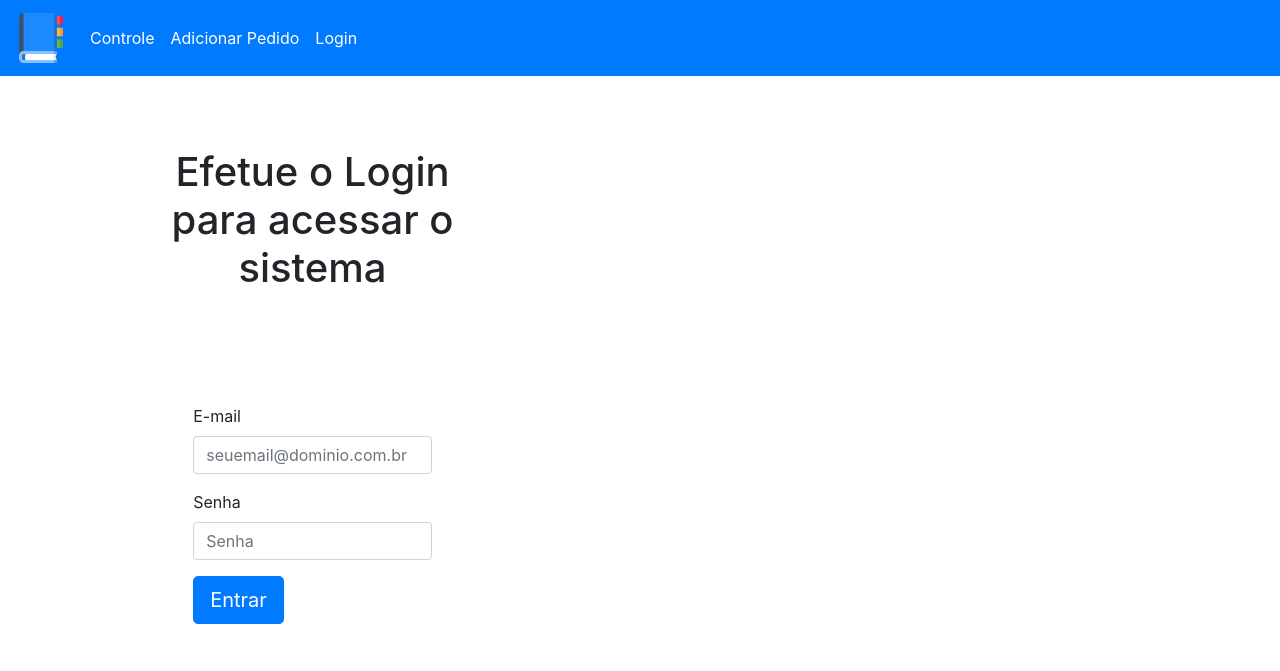
After one commit to KalilFarias/stock_control, a PHP site: page /login.php in a window 1280 px wide. The commit adds this page. Shown: the top 671 px of the page. Run offline with PHP 8.4, Linux system fonts and the light colour scheme; data comes from the database, SQL or seed files in the repository; both versions use the stored data as it was after the commit.

Commit message:
criado login e tabelas usuario e sessão

```diff
--- a/config/process.php
+++ b/config/process.php
@@ -86,6 +86,62 @@
         echo "Erro: $error";
       }
 
+      // Logar usuário
+    } else if($data["type"] === "login") {
+      $email = $data["email"];
+      $senha = $data["senha"];
+
+      $query = "SELECT id, nome, email, senha FROM usuarios WHERE email = '$email'";
+      $cliente_login = $conn->prepare($query);
+
+      try {
+
+        $cliente_login->execute();
+        $cliente_login = $cliente_login->fetch(PDO::FETCH_ASSOC);
+        #$_SESSION["msg"] = "Devolução concluida com sucesso!";
+
+      } catch(PDOException $e) {
+        // erro na conexão
+        $error = $e->getMessage();
+        echo "Erro: $error";
+      }
+
+      if(!empty($cliente_login)) {
+        #Verifica se a senha confere
+            if(password_verify($senha,$cliente_login['senha'])){ #A senha confere
+
+                #Criar um token a partir de um HEX aleatório
+                $token_sessao = bin2hex(random_bytes(32));
+
+                #Inserir o token no Banco
+                $sql = "INSERT INTO sessoes (id, usuario_id, token, data_criacao) VALUES (NULL, '$cliente_login[id]','$token_sessao',NOW())";
+                $registrar_token = $conn->prepare($sql);
+                $registrar_token->execute();
+
+                #Armazenar o token de sessão como um cookie
+                setcookie('token_sessao',$token_sessao, time() + 3600, 'tataru-cafe');
+                $_SESSION['user_id'] = $cliente_login['id'];
+                $_SESSION['user_name'] = $cliente_login['nome'];
+                #echo 'Usuário logado';
+
+            } else { #A senha não confere
+                #echo 'Senha incorreta';
+                $_SESSION["msg"] = "Senha não confere";
+                ?>
+                <div class="alert alert-danger col-7 mx-auto" role="alert">
+                    Usuário ou senha incorretos
+                </div>
+            <?php }
+        } else {
+            #echo "Usuário não encontrado";
+            $_SESSION["msg"] = "Usuário não encontrado";
+            ?>
+                <div class="alert alert-danger col-7 mx-auto" role="alert">
+                    Usuário ou senha incorretos
+                </div>
+            <?php
+        }
+
     }
 
     // Redirect HOME
--- /dev/null
+++ b/login.php
@@ -0,0 +1,28 @@
+<?php
+  include_once("templates/header.php");
+?>
+
+    <div class="row align-items-center mb-5">
+        <div class="col-md-12 col-lg-6">
+            <div class="px-4 py-5 mt-4 mb-2 mx-auto col-lg-7 text-center">
+                <h1 class="display-8 fw-bold">Efetue o Login para acessar o sistema</h1>
+            </div>
+
+            <div class="col-md-10 mx-auto col-lg-7">
+                <form class="p-4 p-md-5 rounded-3 form-custom" action="<?= $BASE_URL ?>config/process.php" method="POST">
+                    <input type="hidden" name="type" value="login">
+                    <div class="form-floating mb-3">
+                        <label for="email-input" class="form-label-custom">E-mail</label>
+                        <input type="email" class="form-control form-field-custom" id="email-input" name="email" placeholder="seuemail@dominio.com.br">
+                    </div>
+                    <div class="form-floating mb-3">
+                        <label for="password" class="form-label-custom">Senha</label>
+                        <input type="password" class="form-control form-field-custom" id="password-input" name="senha" placeholder="Senha">
+                    </div>
+                    <div class="d-grid gap-3">
+                        <button class="btn btn-primary btn-lg" type="submit">Entrar</button>
+                    </div>
+                </form>
+            </div>
+        </div>
+    </div>
--- a/templates/header.php
+++ b/templates/header.php
@@ -33,6 +33,7 @@
         <div class="navbar-nav">
           <a class="nav-link active" id="home-link" href="<?= $BASE_URL ?>index.php">Controle</a>
           <a class="nav-link active" href="<?= $BASE_URL ?>create.php">Adicionar Pedido</a>
+          <a class="nav-link active" href="<?= $BASE_URL ?>login.php">Login</a>
         </div>
       </div>
     </nav>
```
Also changed, not shown: sql/stock_control.sql (added, +145 -0 lines), registrar.php (added).
